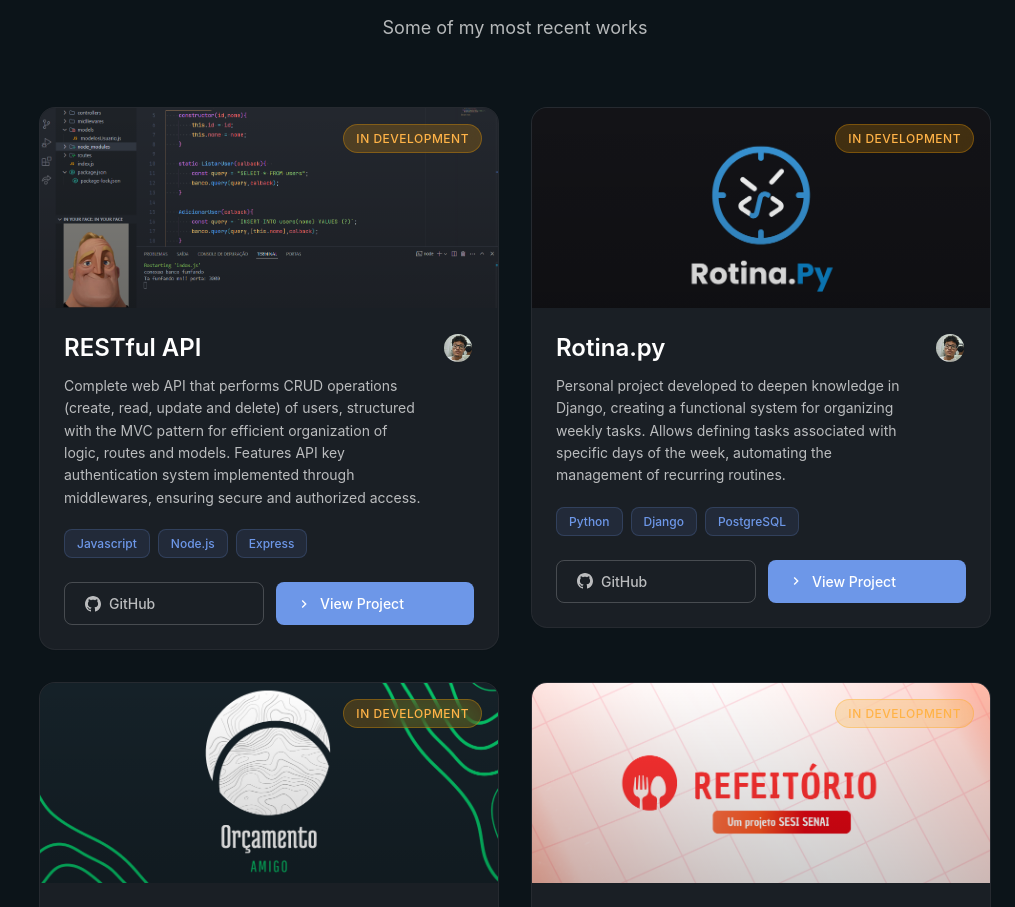
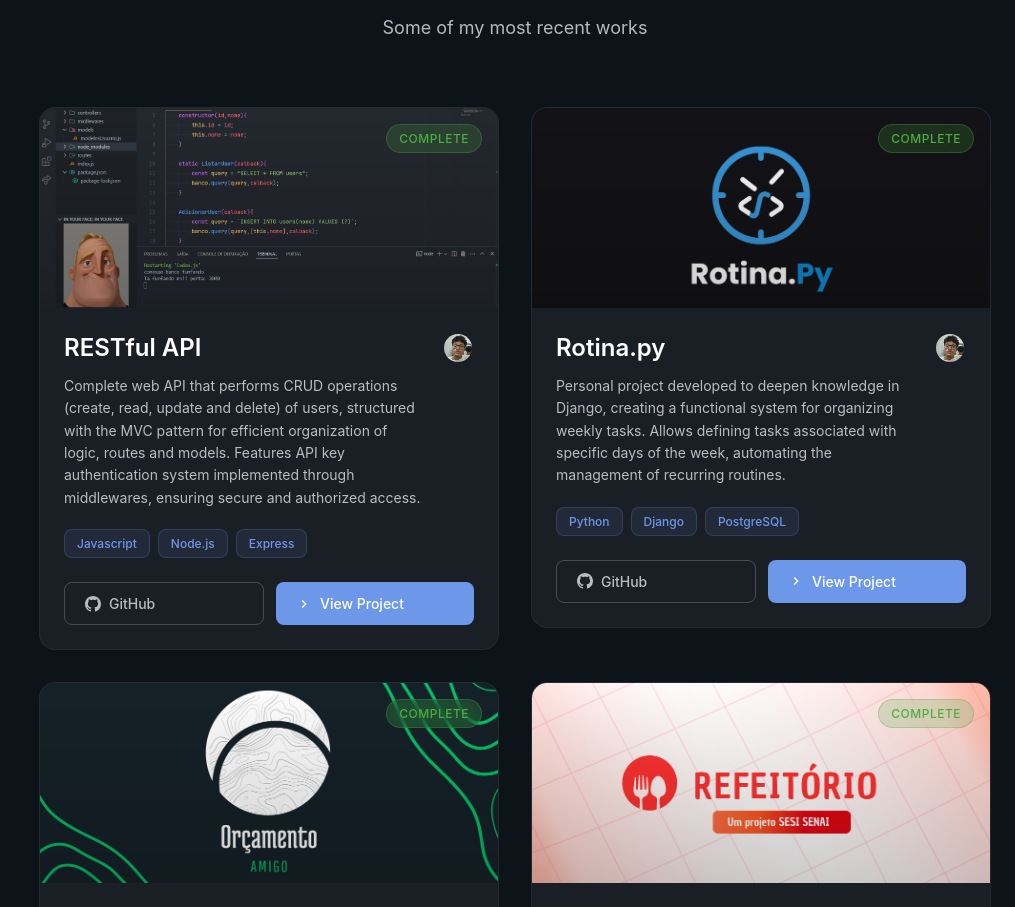
Before and after one commit to GustavoLenni/Portfolio-v2, a React (Create React App) app: page / in a window 1280 px wide. Shown: the part 1793-2700 px from the top of the page, without its empty margins (265-1280 px from the left). Built offline with nearby package versions, Linux system fonts and the light colour scheme.

Commit message:
Fix status problem of projects

```diff
--- a/src/templates/js/Projetos.js
+++ b/src/templates/js/Projetos.js
@@ -44,7 +44,7 @@ const Projetos = () => {
       githubUrl: "https://github.com/GustavoLenni/Orcamento",
       deployUrl:
         "https://www.mediafire.com/file/ekzt02njqh4820v/orcamento-app.apk/file",
-      status: "complete",
+      status:"complete",
     },
     {
       id: 4,
@@ -125,12 +125,16 @@ const Projetos = () => {
                 <div className="banner-overlay">
                   <div className="projeto-status">
                     <span
-                      className={`status-badge ${projeto.status === "Completo" ? "status-complete" : "status-development"}`}
-                    >
-                      {projeto.status === "Completo"
-                        ? t("complete")
-                        : t("inDevelopment")}
-                    </span>
+  className={`status-badge ${
+    projeto.status === "complete"
+      ? "status-complete"
+      : "status-development"
+  }`}
+>
+  {t(projeto.status)}
+</span>
+
+
                   </div>
                 </div>
               </div>
```
